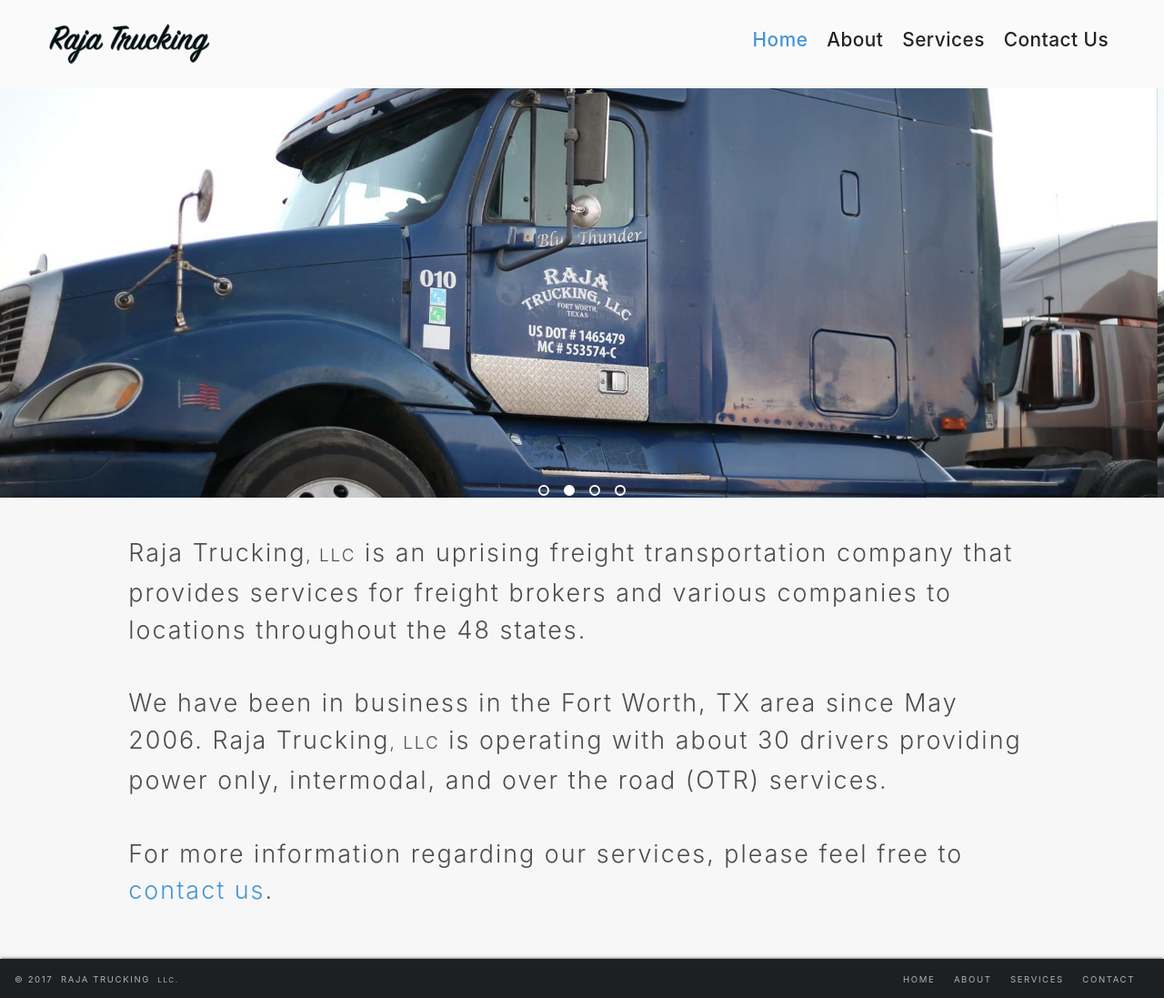
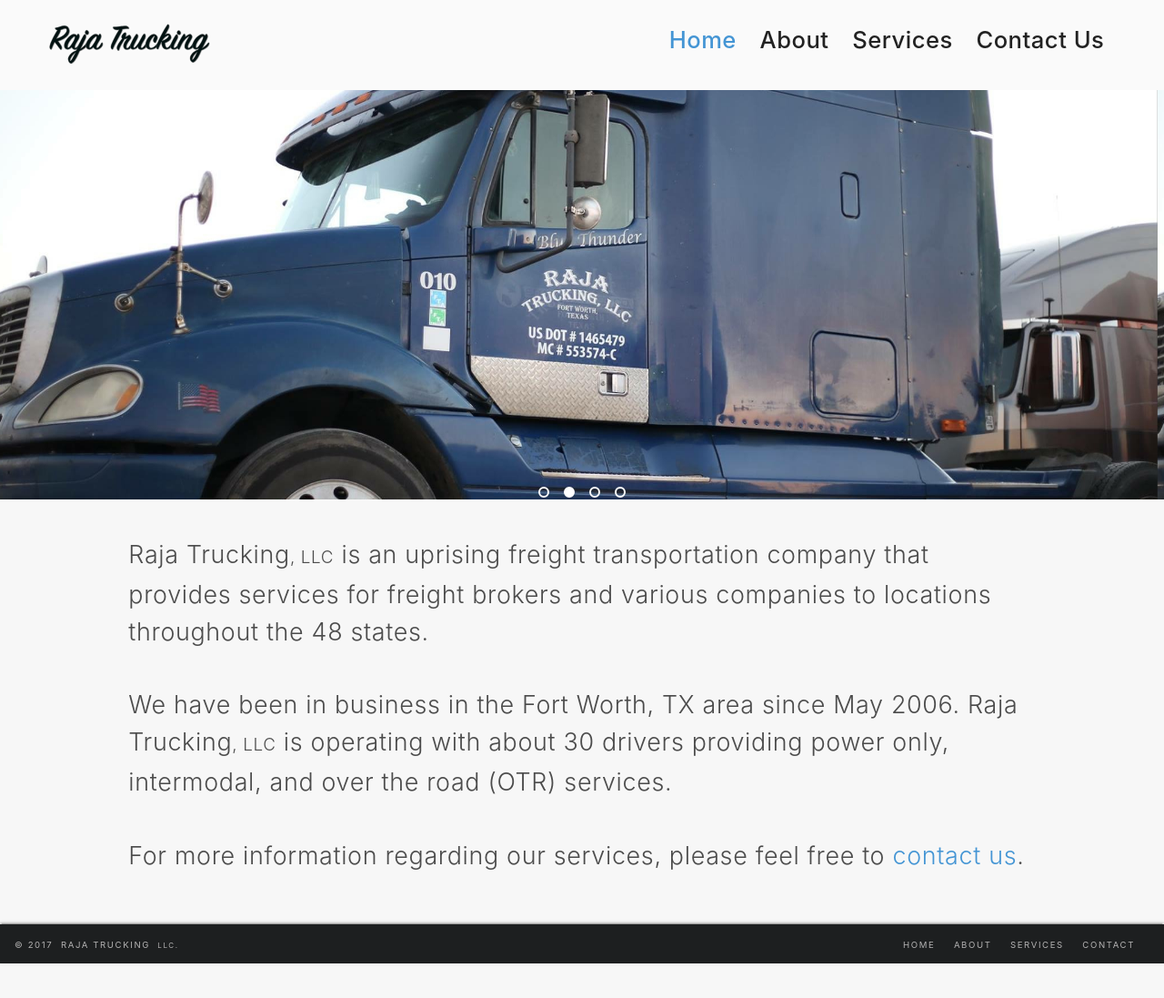
Before and after one commit to job-talk/rajatrucking, a Jekyll site: the page built from index.html, in a window 1280 px wide. Shown: the whole page at 91% size. Built offline with Jekyll 4.4.1, drawn with Linux system fonts in a browser that asks for light colours; nearby versions of some CDN libraries; after the commit the page ends 1059 px from its top, so only the background shows below that.

Commit message:
modification to vertical rhythm, added ripples to side-menu links, organised old nav into folders, updated 404

```diff
--- a/_includes/nav/nav_mob.html
+++ b/_includes/nav/nav_mob.html
@@ -1,17 +1,19 @@
   <ul id="menu" class="side-nav">
     <div id="mob-side-menu">
 
+
         <div id="mob-side-menu-top">
+
           {% if page.active == "home" %}
             <li>
-                    <a class="active" href="{{ site.baseurl }}/">
+              <a class="active ripple" href="{{ site.baseurl }}/">
                 <i class="fa fa-home fa-fw fa-1x ic-menu-left" aria-hidden="true" aria-label="Home"></i>
                 Home
               </a>
             </li>
           {% else %}
             <li>
-                    <a href="{{ site.baseurl }}/">
+              <a class="ripple" href="{{ site.baseurl }}/">
                 <i class="fa fa-home fa-fw fa-1x ic-menu-left" aria-hidden="true" aria-label="Home"></i>
                 Home
               </a>
@@ -20,14 +22,14 @@
 
           {% if page.active == "about" %}
            <li>
-                    <a class="active" href="{{ site.baseurl }}/about/">
+             <a class="active ripple" href="{{ site.baseurl }}/about/">
                <i class="fa fa-info-circle fa-fw fa-1x ic-menu-left" aria-hidden="true"></i>
               About
              </a>
            </li>
           {% else %}
             <li>
-                    <a href="{{ site.baseurl }}/about/">
+              <a class="ripple" href="{{ site.baseurl }}/about/">
                 <i class="fa fa-info-circle fa-fw fa-1x ic-menu-left" aria-hidden="true"></i>
                 About
               </a>
@@ -36,14 +38,14 @@
 
           {% if page.active == "services" %}
             <li>
-                    <a class="active" href="{{ site.baseurl }}/services/">
+              <a class="active ripple" href="{{ site.baseurl }}/services/">
                 <i class="fa fa-truck fa-fw fa-1x ic-menu-left" aria-hidden="true"></i>
                 Services
               </a>
             </li>
           {% else %}
             <li>
-                    <a href="{{ site.baseurl }}/services/">
+              <a class="ripple" href="{{ site.baseurl }}/services/">
                 <i class="fa fa-truck fa-fw fa-1x ic-menu-left" aria-hidden="true"></i>
                 Services
               </a>
@@ -52,14 +54,14 @@
 
           {% if page.active == "contact" %}
             <li>
-                    <a class="active" href="{{ site.baseurl }}/contact/">
+              <a class="active ripple" href="{{ site.baseurl }}/contact/">
                 <i class="fa fa-phone fa-fw fa-1x ic-menu-left" aria-hidden="true"></i>
                 Contact
               </a>
             </li>
           {% else %}
             <li>
-                    <a href="{{ site.baseurl }}/contact/">
+              <a class="ripple" href="{{ site.baseurl }}/contact/">
                 <i class="fa fa-phone fa-fw fa-1x ic-menu-left" aria-hidden="true"></i>
                 Contact
               </a>
@@ -67,8 +69,6 @@
           {% endif %}
 
         </div>
-
-
 
 
         <div id="mob-side-menu-bottom">
@@ -98,6 +98,5 @@
         </div>
 
 
-
     </div>
   </ul>
--- /dev/null
+++ b/_sass/partials/_404.scss
@@ -0,0 +1,13 @@
+/*#wrapper-404 {
+  display: flex;
+  //justify-content: center;
+  align-items: center;
+
+  //height: 100%;
+}*/
+
+.item-404 {
+
+  letter-spacing: .1px;
+
+}
--- /dev/null
+++ b/_sass/partials/_ripples.scss
@@ -0,0 +1,27 @@
+.ripple {
+  position: relative;
+  overflow: hidden;
+
+  &:after {
+    content: "";
+    display: block;
+    position: absolute;
+    width: 100%;
+    height: 100%;
+    top: 0;
+    left: 0;
+    pointer-events: none;
+    background-image: radial-gradient(circle, #000 10%, transparent 10.01%);
+    background-repeat: no-repeat;
+    background-position: 50%;
+    transform: scale(10,10);
+    opacity: 0;
+    transition: transform .5s, opacity 1s;
+  }
+
+  &:active:after {
+    transform: scale(0,0);
+    opacity: .2;
+    transition: 0s;
+  }
+}
--- a/_sass/partials/_typography.scss
+++ b/_sass/partials/_typography.scss
@@ -12,6 +12,16 @@
 
 /* Body Text
 **************/
+body {
+  font-size: 16px;
+
+}
+
+p {
+  font-size: 1em;
+  line-height: 1.50em;
+  margin: 0 0 1.50em 0;
+}
 
 h3,
 h4,
@@ -75,7 +85,8 @@
 
   font-size: 1em;
   line-height: 1.50em;
-  letter-spacing: 0.075em;
+  //letter-spacing: 0.075em;
+  letter-spacing: 0.025em;
 }
 
 .llc { font-size: .7em; }
--- a/_sass/partials/nav/_nav.scss
+++ b/_sass/partials/nav/_nav.scss
@@ -1,3 +1,4 @@
+
 header, nav { display: block; }
 
 .mob-margin { margin-top: 2em; }
@@ -44,7 +45,8 @@
       margin-right: 1em;
 
       font: {
-        size: 1.3em;
+        //size: 1.3em;
+        size: 1.6em;
         weight: 500;
       }
       text-decoration: none;
--- a/assets/css/styles.scss
+++ b/assets/css/styles.scss
@@ -18,6 +18,8 @@
 @import "partials/hero_carousel";
 @import "partials/contact";
 @import "partials/flowtext";
+@import "partials/ripples";
+@import "partials/404";
 
 // ...
 
--- a/contact.html
+++ b/contact.html
@@ -39,7 +39,7 @@
         <input class="con-text" id="_replyto" name="_replyto" type="email" placeholder="Email" />
         <input class="con-text" id="subject" name="subject" type="text" placeholder="Subject" />
         <textarea id="messages" name="message" type="textarea" placeholder="Message" rows="4"></textarea>
-        <input class="button-primary" value="Send" type="submit">
+        <input class="button-primary ripple" value="Send" type="submit">
 
         <input name="_subject" type="hidden" value="Website contact form" />
         <input id="gotcha" name="_gotcha" type="text" />
```
Also changed, not shown: 404.html (+9 -0 lines), _includes/nav/old/mobile_nav_head.html (renamed from _includes/nav/mobile_nav_head.html), _includes/nav/old/nav.html (renamed from _includes/nav/nav.html), _sass/partials/nav/old/_desk_nav.scss (renamed from _sass/partials/nav/_desk_nav.scss), _sass/partials/nav/old/_mob_nav.scss (renamed from _sass/partials/nav/_mob_nav.scss). Lines whose indentation alone changed are shown as unchanged.
